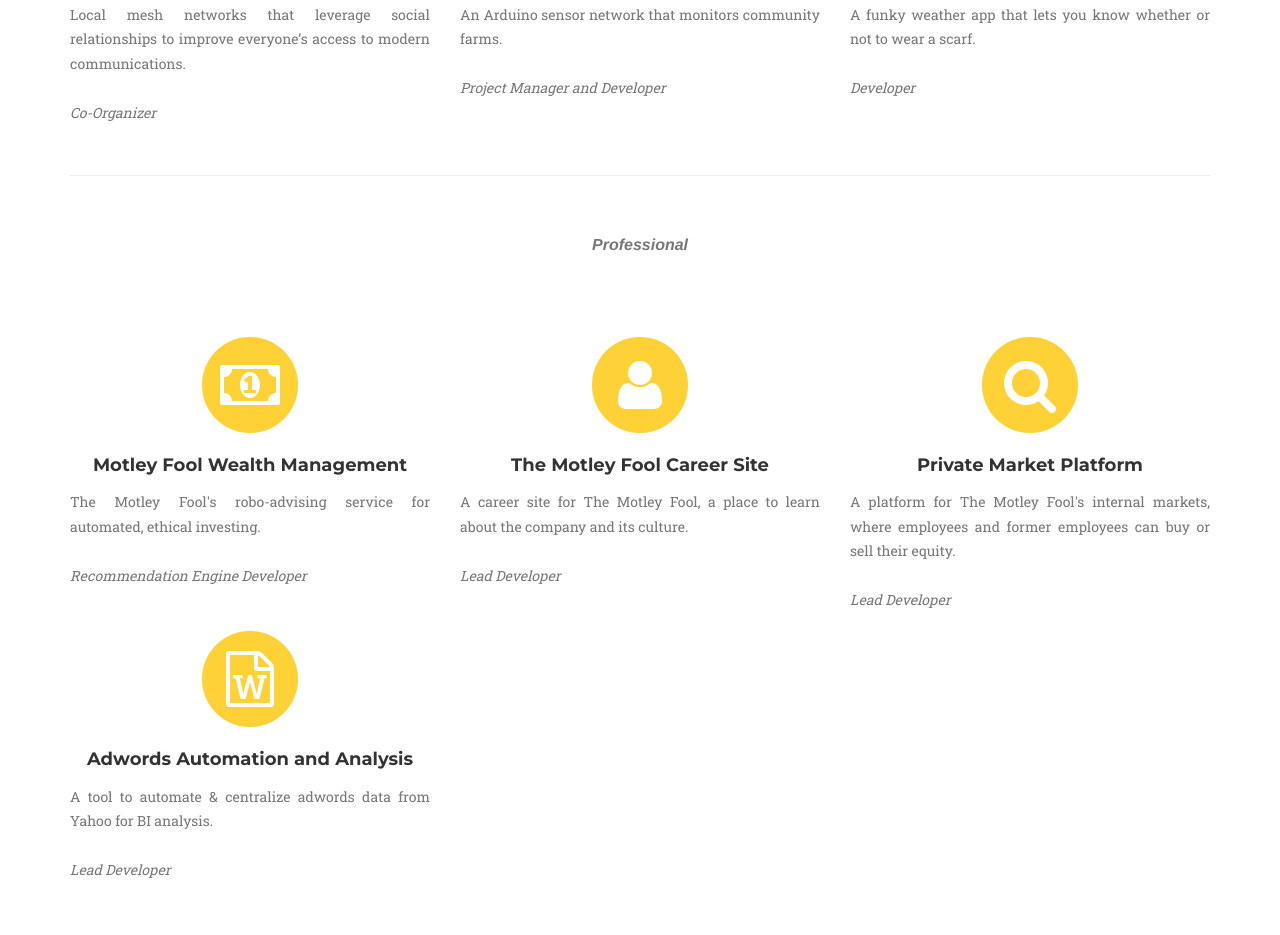
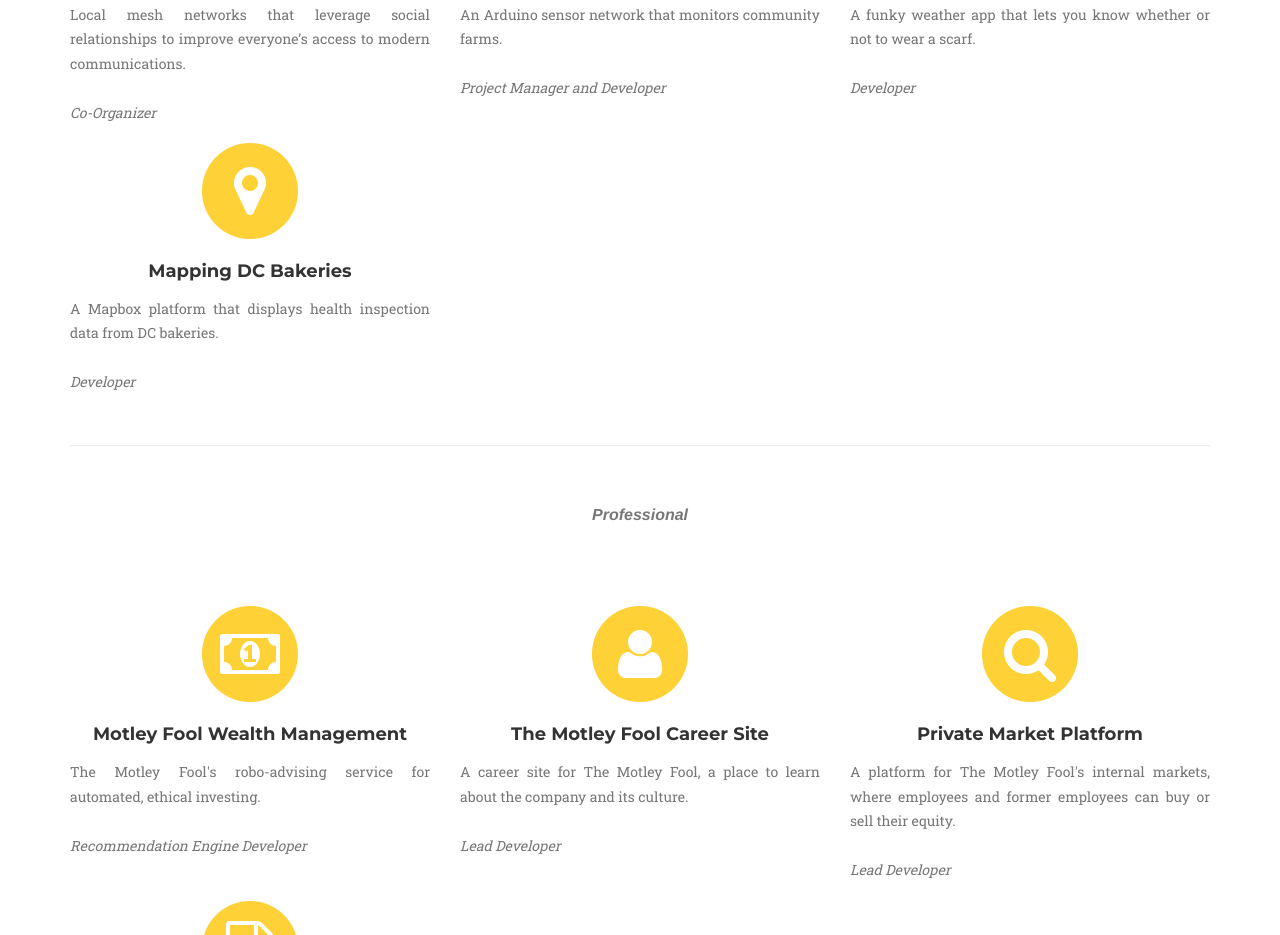
Before and after one commit to millzpaugh/millzpaugh.github.io, a plain HTML site: page index.html in a window 1280 px wide. Shown: the part 2253-3188 px from the top of the page. Drawn offline with nearby package versions, Linux system fonts and the light colour scheme; files whose address does not match are found by name; a web font is replaced by a local one.

Commit message:
add mapbox project

```diff
--- a/index.html
+++ b/index.html
@@ -139,7 +139,7 @@
                 </div>
 
                 <div class="col-md-4">
-                    <a href="http://returning-citizen-live.elasticbeanstalk.com/app/index/">
+                    <a href="https://returning-citizen-dc.herokuapp.com/">
                     <span class="fa-stack fa-4x">
                         <i class="fa fa-circle fa-stack-2x text-primary"></i>
                         <i class="fa fa-keyboard-o fa-stack-1x fa-inverse"></i>
@@ -162,7 +162,7 @@
                     <h4 class="service-heading">Community Wireless</h4>
                     <p class="text-muted justify">Local mesh networks that leverage social relationships to improve everyone’s access to modern communications.
                                     <br><br><i>Co-Organizer</i></p>
-</div>
+                </div>
                 <div class="col-md-4">
                     <a href="http://monitoryourfarm.tumblr.com">
                     <span class="fa-stack fa-4x">
@@ -173,6 +173,7 @@
                     <h4 class="service-heading">Smart Farms</h4>
                     <p class="text-muted justify">An Arduino sensor network that monitors community farms. <br><br><i>Project Manager and Developer</i></p>
                 </div>
+
                 <div class="col-md-4">
                     <a href="http://millzpaugh.github.io/zee_weather/">
                     <span class="fa-stack fa-4x">
@@ -182,6 +183,22 @@
                     </a>
                     <h4 class="service-heading">Zee Weather</h4>
                     <p class="text-muted justify">A funky weather app that lets you know whether or not to wear a scarf. <br><br><i>Developer</i></p>
+                </div>
+
+
+
+            </div>
+                        <div class="row text-center">
+
+                    <div class="col-md-4">
+                    <a href="https://inspect-dc-bakeries.herokuapp.com/">
+                    <span class="fa-stack fa-4x">
+                        <i class="fa fa-circle fa-stack-2x text-primary"></i>
+                        <i class="fa fa-map-marker fa-stack-1x fa-inverse"></i>
+                    </span>
+                    </a>
+                    <h4 class="service-heading">Mapping DC Bakeries</h4>
+                    <p class="text-muted justify">A Mapbox platform that displays health inspection data from DC bakeries. <br><br><i>Developer</i></p>
                 </div>
             </div>
             <br>
```
